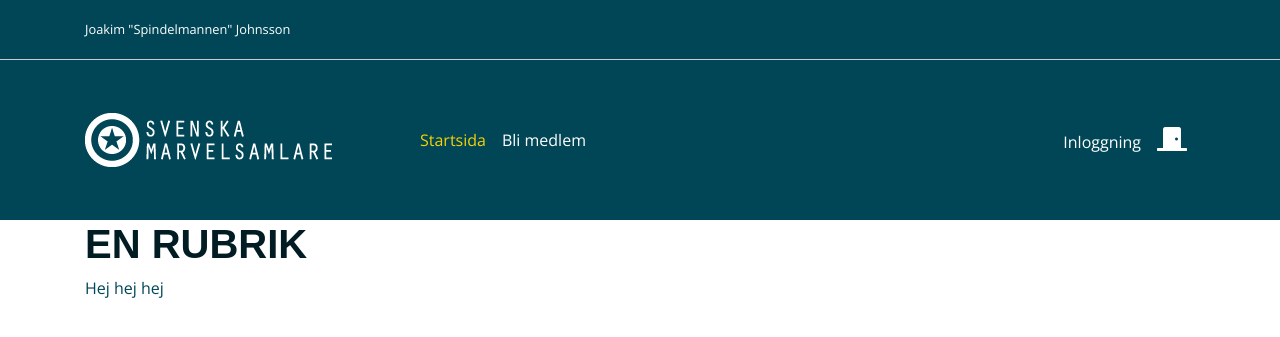
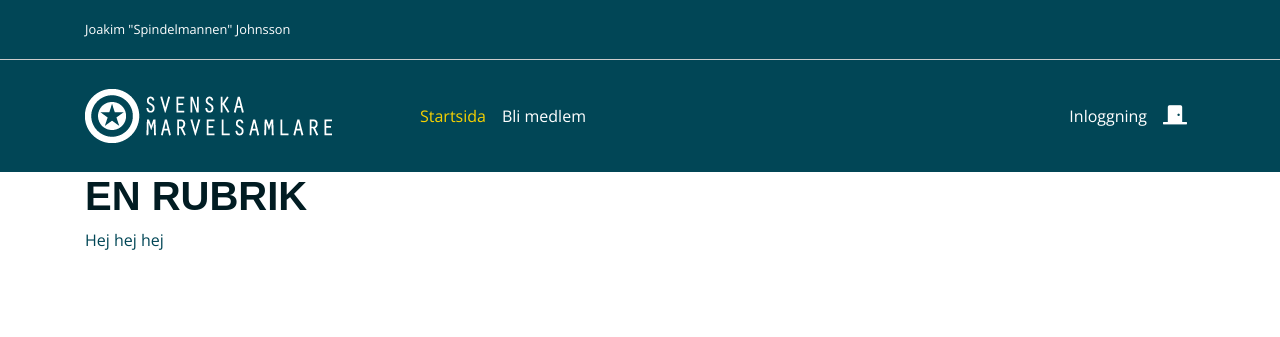
Before and after one commit to JoakimJohnsson/sms, a PHP site: page /testsida.html in a window 1280 px wide. Shown: the top 337 px of the page. Run offline with PHP 8.4, Linux system fonts and the light colour scheme; some libraries are stand-ins or nearby versions; some web fonts are replaced.

Commit message:
Navbar fixes

```diff
--- a/assets/css/components/_navbar-main.scss
+++ b/assets/css/components/_navbar-main.scss
@@ -26,28 +26,6 @@
   }
 }
 
-@include media-breakpoint-up(sm) {
-  .login-dropdown {
-    .form-row {
-      margin-right: 25%;
-    }
-  }
-}
-@include media-breakpoint-up(md) {
-  .login-dropdown {
-    .form-row {
-      margin-right: 50%;
-    }
-  }
-}
-@include media-breakpoint-up(lg) {
-  .login-dropdown {
-    .form-row {
-      margin-right: 0;
-    }
-  }
-}
-
 @include media-breakpoint-up(lg) {
   .login-dropdown {
     .dropdown-menu {
--- a/assets/css/helpers/_typography.scss
+++ b/assets/css/helpers/_typography.scss
@@ -13,6 +13,20 @@
 
 // Fontawesome
 
+.fa-18x {
+  font-size: 1.8rem;
+}
 .fa-15x {
   font-size: 1.5rem;
 }
+.fa-12x {
+  font-size: 1.2rem;
+}
+
+// Font weights
+.ftw-200 {
+  font-weight: 200;
+}
+.ftw-600 {
+  font-weight: 600;
+}
--- a/testsida.html
+++ b/testsida.html
@@ -19,7 +19,7 @@
 
 <header>
     <!-- Top navigation -->
-    <div class="row no-gutters sms-navbar-top sms-bg-dark d-flex align-items-center">
+    <div class="row no-gutters d-none sms-navbar-top sms-bg-dark d-lg-flex align-items-center">
         <div class="container">
             <p class="mb-0">Joakim "Spindelmannen" Johnsson</p>
         </div> <!-- /container-fluid -->
@@ -27,7 +27,7 @@
     <!-- Main navigation -->
     <div class="row no-gutters sms-navbar-main sms-bg-dark">
         <div class="container">
-            <nav class="navbar pt-sm-3 pb-sm-3 pt-lg-5 pb-lg-5 navbar-expand-lg navbar-dark sms-bg-dark">
+            <nav class="navbar pt-sm-3 pb-sm-3 pt-lg-4 pb-lg-4 navbar-expand-lg navbar-dark sms-bg-dark">
                 <a class="navbar-brand" href="#">
                     <img class="d-block d-sm-none" src="assets/images/logo-white-small.png">
                     <img class="d-none d-sm-block" src="assets/images/logo-white-medium.png">
@@ -36,31 +36,33 @@
                 <button class="navbar-toggler" type="button" data-toggle="collapse"
                         data-target="#navbarSupportedContent"
                         aria-controls="navbarSupportedContent" aria-expanded="false" aria-label="Toggle navigation">
-                    <span class="fas fa-15x fa-bars"></span>
+                    <span class="fas fa-18x fa-bars"></span>
                 </button>
-                <div class="collapse navbar-collapse" id="navbarSupportedContent">
+                <div class="collapse navbar-collapse text-right" id="navbarSupportedContent">
                     <ul class="navbar-nav pt-sm-3 pt-lg-0 mr-auto">
+                        <li class="dropdown-divider"></li>
                         <li class="nav-item active">
                             <a class="nav-link" href="#">Startsida<span class="sr-only">(current)</span></a>
                         </li>
                         <li class="nav-item">
                             <a class="nav-link" href="#">Bli medlem</a>
                         </li>
+                        <li class="dropdown-divider"></li>
                     </ul>
                     <ul class="navbar-nav login-dropdown">
                         <li class="nav-item dropdown">
                             <a class="nav-link " href="#" id="navbarDropdown-2" role="button"
                                data-toggle="dropdown" aria-haspopup="true" aria-expanded="false">
-                                <span class="mr-3">Inloggning</span><span class="fas fa-15x fa-door-closed"></span>
+                                <span class="mr-3 ftw-200">Inloggning</span><span class="fas fa-12x fa-door-closed"></span>
                             </a>
                             <div class="dropdown-menu" aria-labelledby="navbarDropdown-2">
-                                <form class="form-row">
-                                    <input class="form-control mb-3" type="search" placeholder="E-post"
+                                <form class="form-row m-0">
+                                    <input class="form-control mb-3 ftw-200" type="email" placeholder="E-post"
                                            aria-label="User name">
-                                    <input class="form-control mb-4" type="search" placeholder="Lösenord"
+                                    <input class="form-control mb-4 ftw-200" type="password" placeholder="Lösenord"
                                            aria-label="Password">
 
-                                    <div class="custom-control mb-3 w-100 custom-checkbox">
+                                    <div class="custom-control mb-4 w-100 custom-checkbox">
                                         <input type="checkbox" class="custom-control-input" id="customCheck1">
                                         <label class="custom-control-label" for="customCheck1">Kom ihåg mig</label>
                                     </div>
```
Also changed, not shown: assets/css/main.css, 1 other file.
